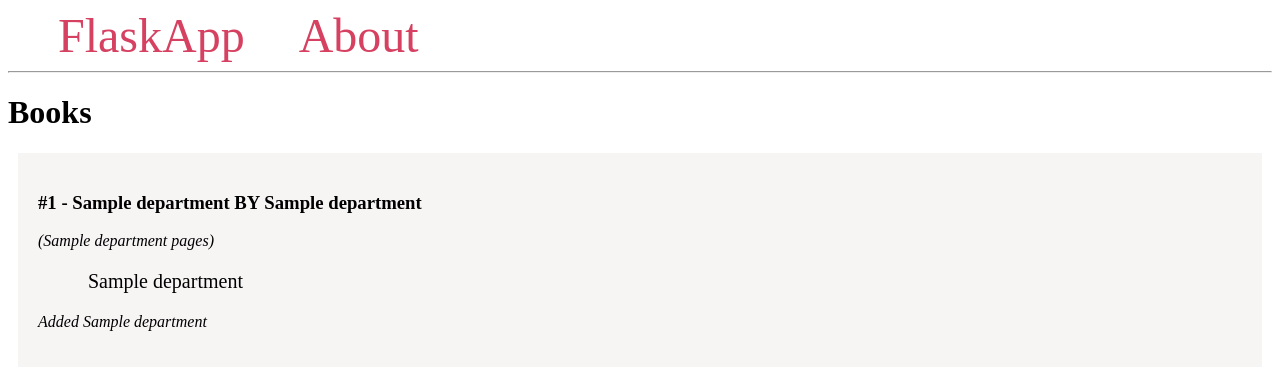
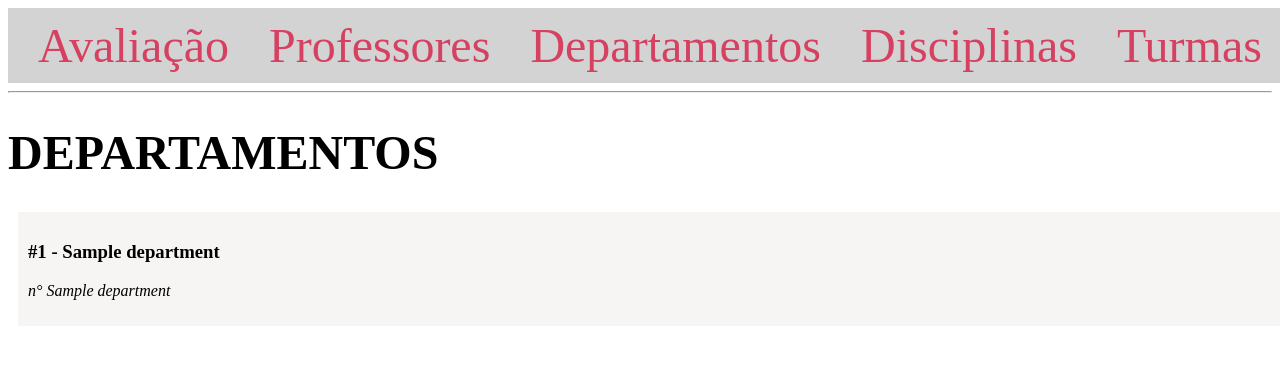
Before and after one commit to tlamen/Trabalho_BD, a Flask app: page / in a window 1280 px wide. Shown: the top 370 px of the page. Run offline with Flask 3, Linux system fonts and the light colour scheme; a database or web service that is not in the repository returns one stand-in record (values such as "Sample title"); some libraries are stand-ins or nearby versions.

Commit message:
NÃO RODA ISSO

```diff
--- a/app.py
+++ b/app.py
@@ -20,7 +20,58 @@ def index():
     conn = get_db_connection()
     cur = conn.cursor()
     cur.execute('SELECT * FROM departments;')
-    books = cur.fetchall()
+    departments = cur.fetchall()
     cur.close()
     conn.close()
-    return render_template('index.html', books=books)
+    return render_template('departments.html', departments=departments)
+
+@app.route('/departments')
+def departments():
+    conn = get_db_connection()
+    cur = conn.cursor()
+    cur.execute('SELECT * FROM departments;')
+    departments = cur.fetchall()
+    cur.close()
+    conn.close()
+    return render_template('departments.html', departments=departments)
+
+@app.route('/professors')
+def professors():
+    conn = get_db_connection()
+    cur = conn.cursor()
+    cur.execute('SELECT * FROM professors;')
+    professors = cur.fetchall()
+    cur.close()
+    cur = conn.cursor()
+    cur.execute('SELECT * FROM departments;')
+    departments = cur.fetchall()
+    cur.close()
+    conn.close()
+    return render_template('professors.html', professors=professors, departments=departments)
+
+@app.route('/disciplines')
+def disciplines():
+    conn = get_db_connection()
+
+    cur = conn.cursor()
+    cur.execute('SELECT * FROM disciplines;')
+    disciplines = cur.fetchall()
+    cur.close()
+
+    cur = conn.cursor()
+    cur.execute('SELECT * FROM departments;')
+    departments = cur.fetchall()
+    cur.close()
+
+    cur = conn.cursor()
+    cur.execute('SELECT * FROM classes;')
+    classes = cur.fetchall()
+    cur.close()
+
+    cur = conn.cursor()
+    cur.execute('SELECT * FROM professors;')
+    professors = cur.fetchall()
+    cur.close()
+
+    conn.close()
+    return render_template('disciplines.html', disciplines=disciplines, departments=departments, classes=classes, professors=professors)
--- a/templates/base.html
+++ b/templates/base.html
@@ -6,28 +6,51 @@
     <style>
         nav a {
             color: #d64161;
-            font-size: 3em;
-            margin-left: 50px;
+            font-size: 3rem;
             text-decoration: none;
         }
 
-        .book {
-            padding: 20px;
+        nav {
+            display: flex;
+            background-color: lightgray;
+            padding: 10px;
+            width: 100%;
+            justify-content: space-around;
+        }
+
+        .department {
+            padding: 10px;
             margin: 10px;
             background-color: #f7f4f4;
+            width: 100%;
         }
 
-        .review {
-                margin-left: 50px;
-                font-size: 20px;
+        /* body {
+            display: flex;
+            flex-wrap: wrap;
+            flex-direction: row;
+            justify-content: center;
+            align-items: center;
+        } */
+
+        .page-title {
+            font-size: 3rem;
+            text-decoration: none;
+        }
+
+        .sub-session {
+            background-color: lightpink;
         }
 
     </style>
 </head>
 <body>
     <nav>
-        <a href="{{ url_for('index') }}">FlaskApp</a>
-        <a href="#">About</a>
+        <a href="{{ url_for('index') }}">Avaliação</a>
+        <a href="{{ url_for('professors') }}">Professores</a>
+        <a href="{{ url_for('departments') }}">Departamentos</a>
+        <a href="#">Disciplinas</a>
+        <a href="#">Turmas</a>
     </nav>
     <hr>
     <div class="content">
--- /dev/null
+++ b/templates/departments.html
@@ -0,0 +1,11 @@
+{% extends 'base.html' %}
+
+{% block content %}
+    <h1 class="page-title">{% block title %} DEPARTAMENTOS {% endblock %}</h1>
+    {% for department in departments %}
+        <div class='department'>
+            <h3>#{{ department[0] }} - {{ department[2] }}</h3>
+            <i><p>n° {{ department[1] }}</p></i>
+        </div>
+    {% endfor %}
+{% endblock %}
--- a/templates/index.html
+++ /dev/null
@@ -1,13 +0,0 @@
-{% extends 'base.html' %}
-
-{% block content %}
-    <h1>{% block title %} Books {% endblock %}</h1>
-    {% for book in books %}
-        <div class='book'>
-            <h3>#{{ book[0] }} - {{ book[1] }} BY {{ book[2] }}</h3>
-            <i><p>({{ book[3] }} pages)</p></i>
-            <p class='review'>{{ book[4] }}</p>
-            <i><p>Added {{ book[5] }}</p></i>
-        </div>
-    {% endfor %}
-{% endblock %}
```
Also changed, not shown: init_db.py (+4 -4 lines), templates/disciplines.html (added, +21 -0 lines), templates/professors.html (added, +22 -0 lines).
